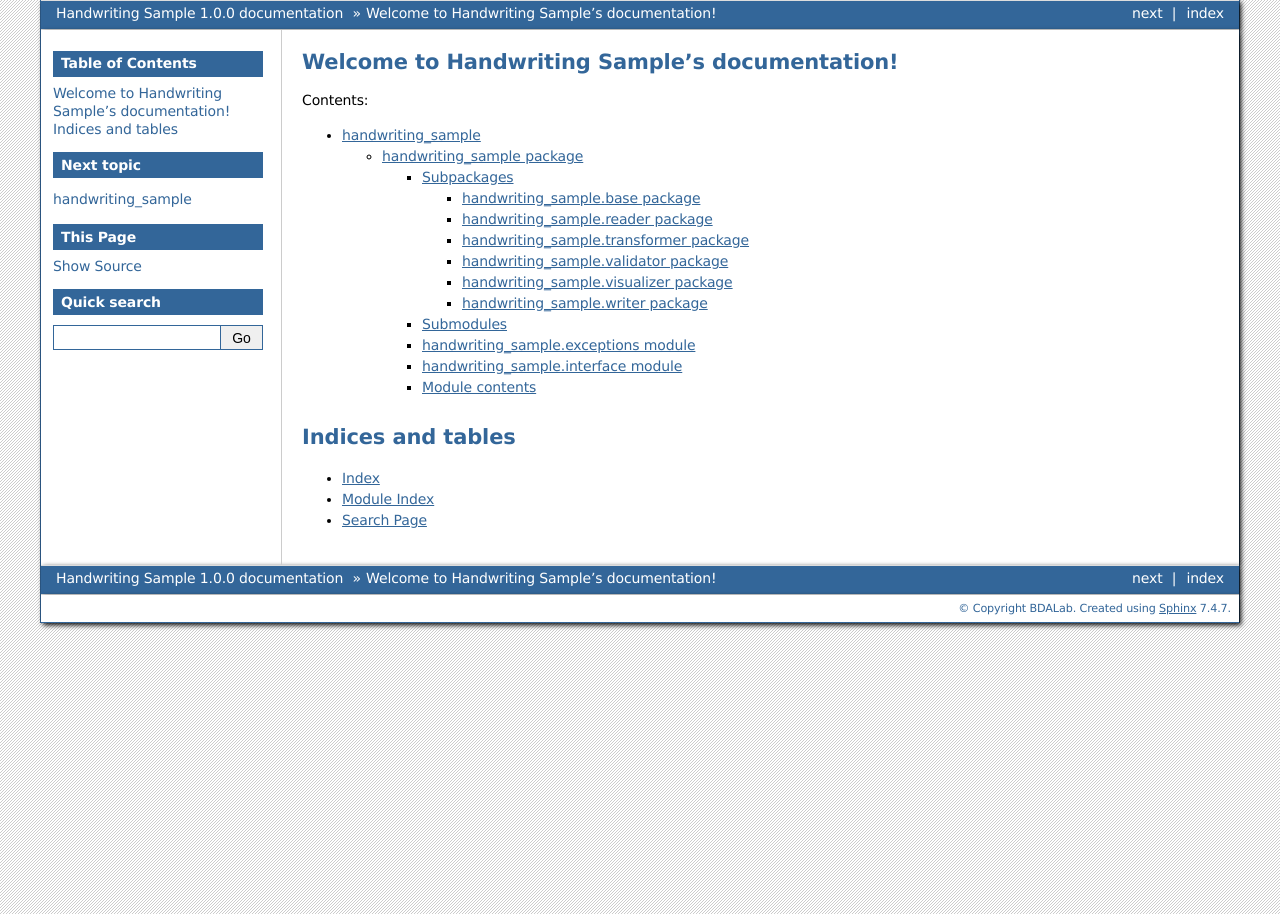
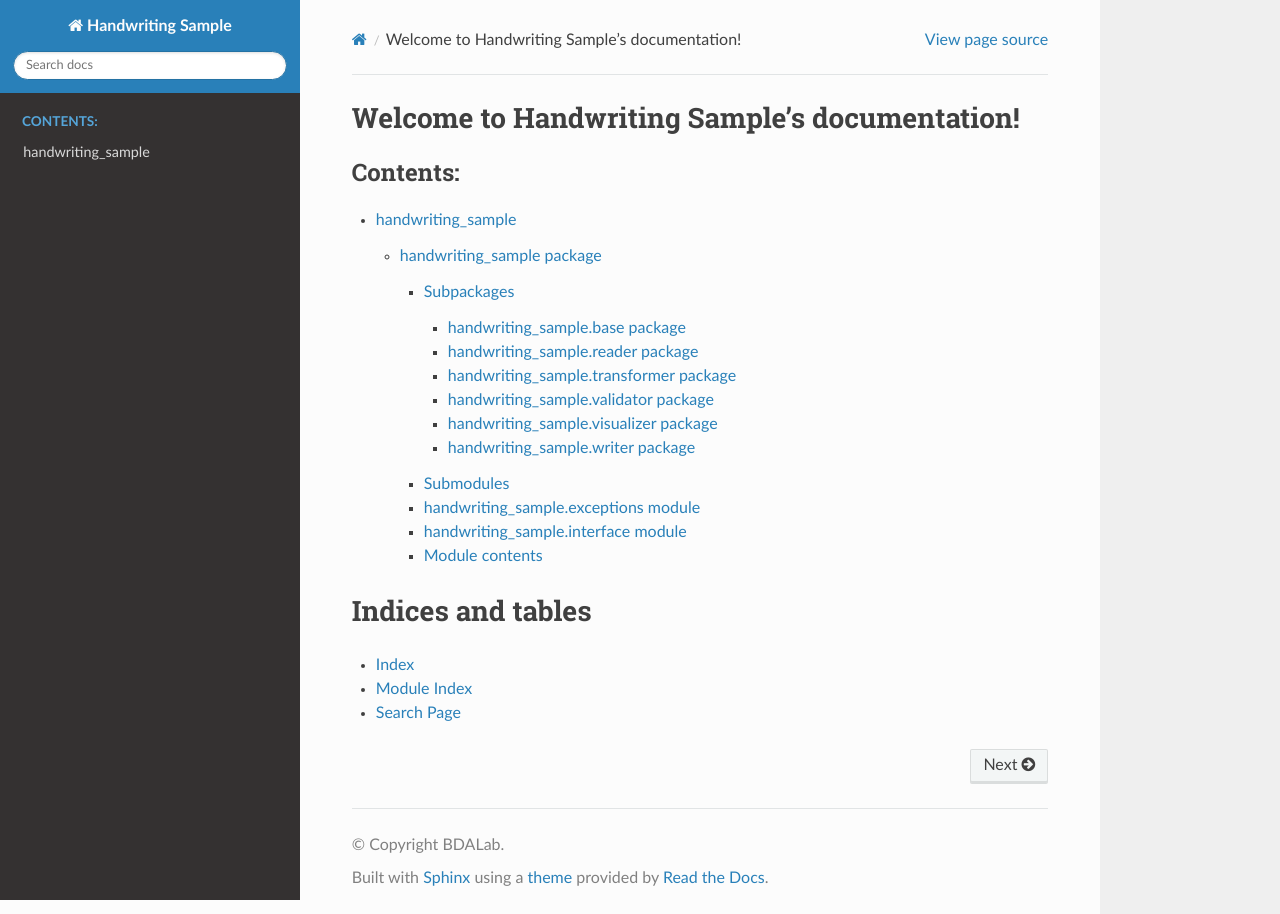
Before and after one commit to BDALab/handwriting-sample, a Sphinx documentation site: the page built from docs/source/index.rst, in a window 1280 px wide. Built offline with Sphinx 7.4.7 and the Read the Docs theme 2.0.0, drawn with Linux system fonts in a browser that asks for light colours.

Commit message:
change theme

```diff
--- a/docs/source/conf.py
+++ b/docs/source/conf.py
@@ -54,7 +54,7 @@ exclude_patterns = []
 # The theme to use for HTML and HTML Help pages.  See the documentation for
 # a list of builtin themes.
 #
-html_theme = 'bizstyle'
+html_theme = 'sphinx_rtd_theme'
 
 # Add any paths that contain custom static files (such as style sheets) here,
 # relative to this directory. They are copied after the builtin static files,
```
